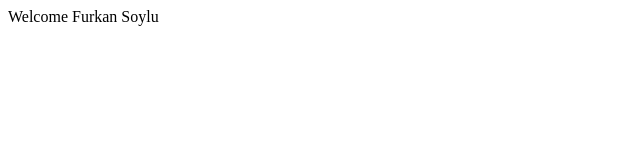
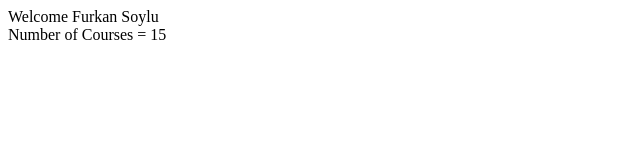
Before and after one commit to furkansylu97/TypeScript_Works, a React (Vite) app in the folder ReactTypeScript/: page / in a window 1280 px wide. Shown: the top 160 px of the page, without its empty margins (0-640 px from the left). Built offline with nearby package versions, Linux system fonts and the light colour scheme.

Commit message:
Sending 'Number type' props operation was performed

```diff
--- a/ReactTypeScript/src/App.tsx
+++ b/ReactTypeScript/src/App.tsx
@@ -5,7 +5,7 @@ function App() {
 
   return (
     <>
-      <Home name = 'Furkan Soylu' />
+      <Home name = 'Furkan Soylu' courseNumber = {15} />
     </>
   )
 }
--- a/ReactTypeScript/src/components/Home.tsx
+++ b/ReactTypeScript/src/components/Home.tsx
@@ -2,12 +2,14 @@ import React from 'react'
 
 type ComingData = {
     name :string
+    courseNumber :number
 }
 
 function Home(props: ComingData) {
   return (
     <div>
-       Welcome {props.name}
+       <div>Welcome {props.name} </div>
+       <div>Number of Courses = {props.courseNumber} </div>
     </div>
   )
 }
```
